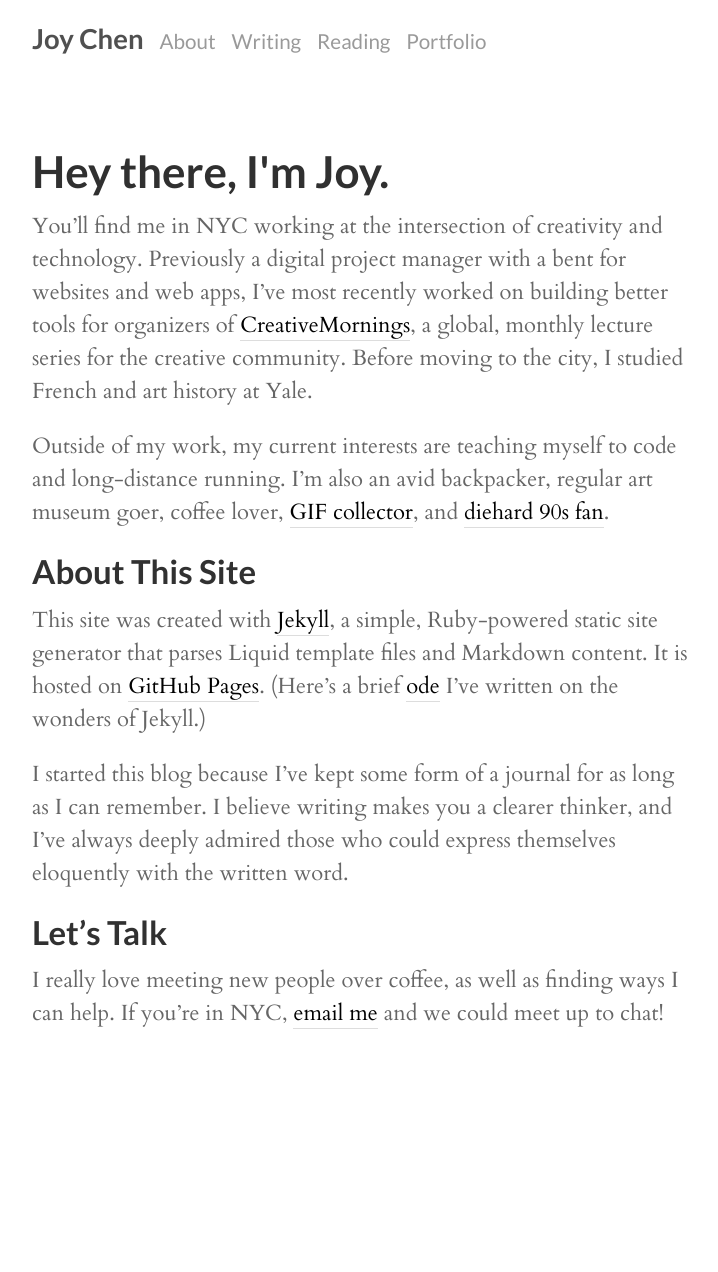
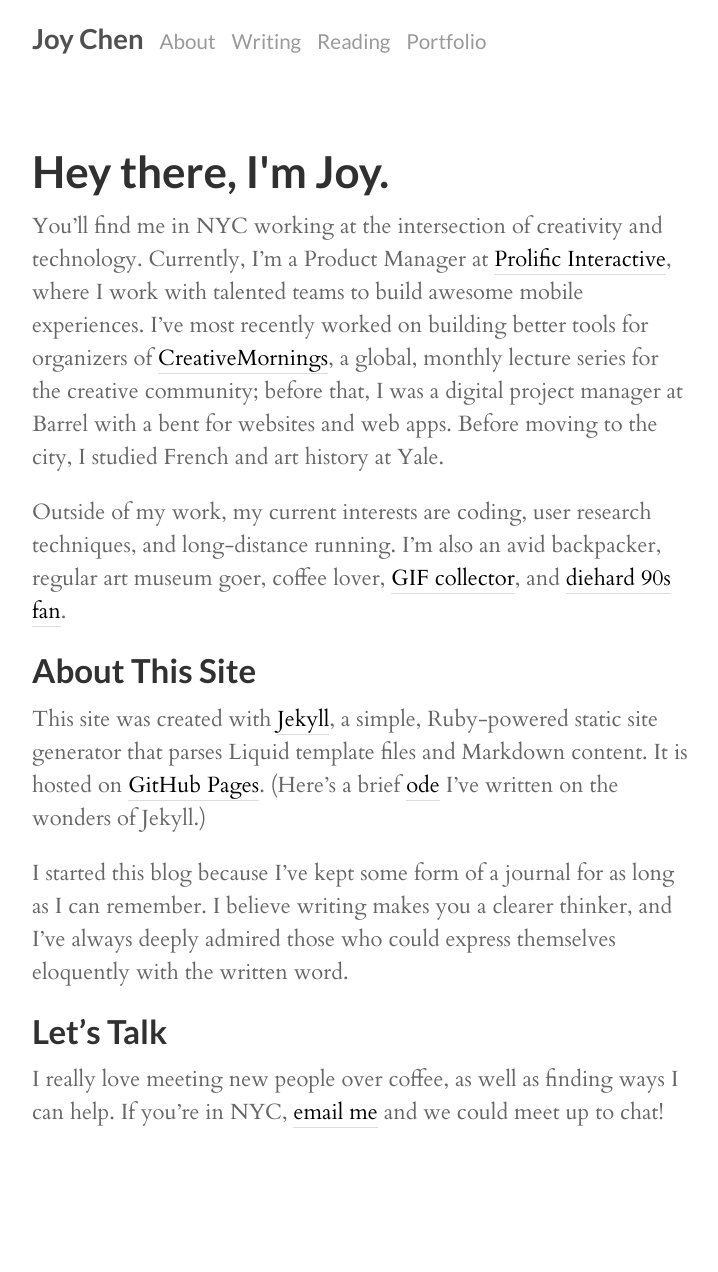
Before and after one commit to joyvchen/joyvchen.github.io, a Jekyll site: the page built from about.md, in a window 1280 px wide. Shown: the whole page, without its empty margins (278-996 px from the left). Built offline with Jekyll 4.4.1, drawn with Linux system fonts in a browser that asks for light colours; nearby versions of some CDN libraries; some web fonts are replaced; Markdown is read by kramdown in place of the engine named in the settings; before the commit the page ends 1173 px from its top, so only the background shows below that.

Commit message:
updates to books and about

```diff
--- a/about.md
+++ b/about.md
@@ -2,9 +2,9 @@
 layout: page
 title: Hey there, I'm Joy.
 ---
-You'll find me in NYC working at the intersection of creativity and technology. Previously a digital project manager with a bent for websites and web apps, I've most recently worked on building better tools for organizers of <a href="http://creativemornings.com" target="_blank">CreativeMornings</a>, a global, monthly lecture series for the creative community. Before moving to the city, I studied French and art history at Yale.
+You'll find me in NYC working at the intersection of creativity and technology. Currently, I'm a Product Manager at <a href="http://www.prolificinteractive.com/" target="_blank">Prolific Interactive</a>, where I work with talented teams to build awesome mobile experiences. I've most recently worked on building better tools for organizers of <a href="http://creativemornings.com" target="_blank">CreativeMornings</a>, a global, monthly lecture series for the creative community; before that, I was a digital project manager at Barrel with a bent for websites and web apps. Before moving to the city, I studied French and art history at Yale.
 
-Outside of my work, my current interests are teaching myself to code and long-distance running. I'm also an avid backpacker, regular art museum goer, coffee lover, <a href="http://fernygifs.tumblr.com" target="_blank">GIF collector</a>, and <a href="https://www.youtube.com/watch?v=ryDOy3AosBw&feature=kp" target="_blank">diehard 90s fan</a>.
+Outside of my work, my current interests are coding, user research techniques, and long-distance running. I'm also an avid backpacker, regular art museum goer, coffee lover, <a href="http://fernygifs.tumblr.com" target="_blank">GIF collector</a>, and <a href="https://www.youtube.com/watch?v=ryDOy3AosBw&feature=kp" target="_blank">diehard 90s fan</a>.
 
 ## About This Site
 
```
Also changed, not shown: reading.md (+1 -1 lines), assets/books/voyage-au-bout-de-la-nuit.jpg (added).
